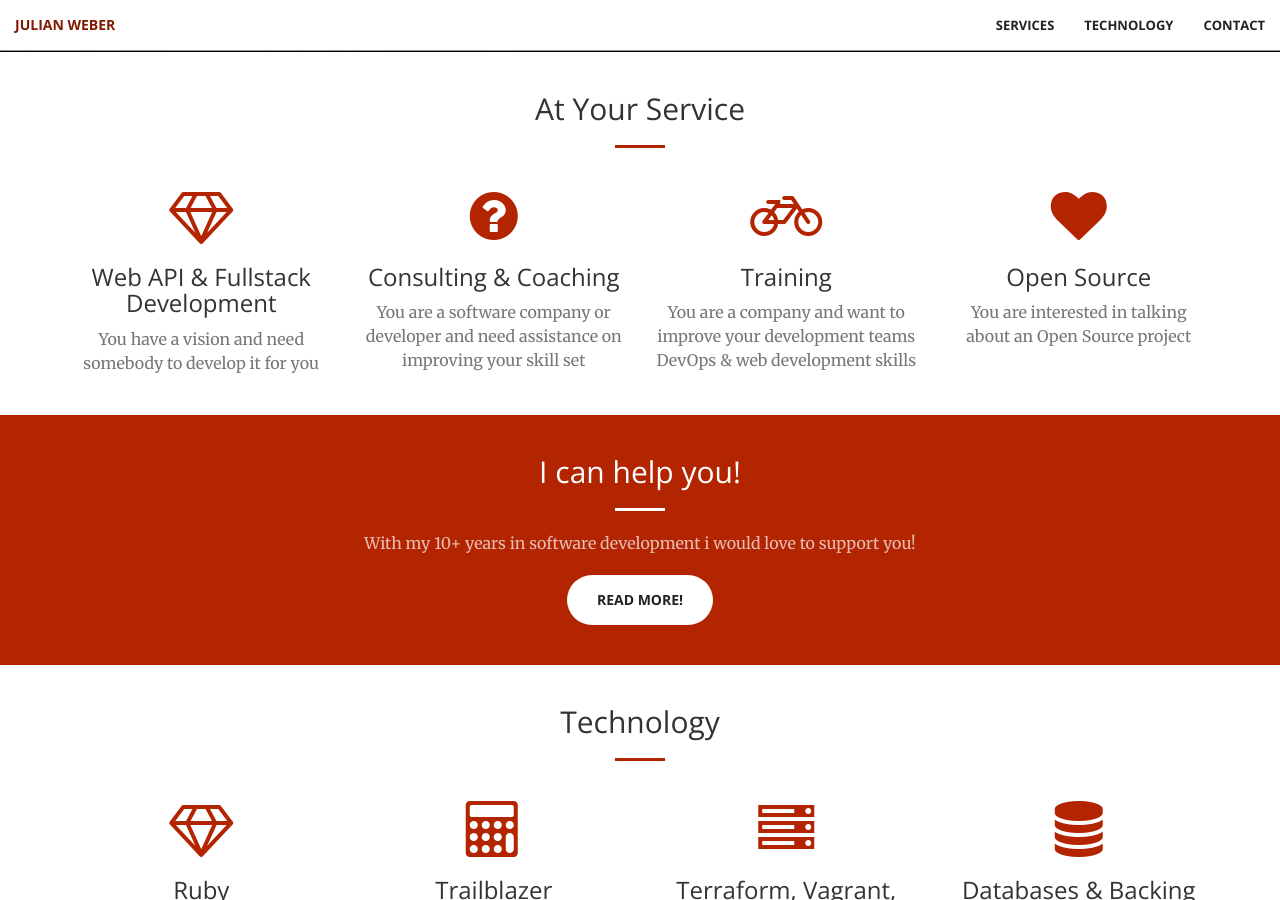
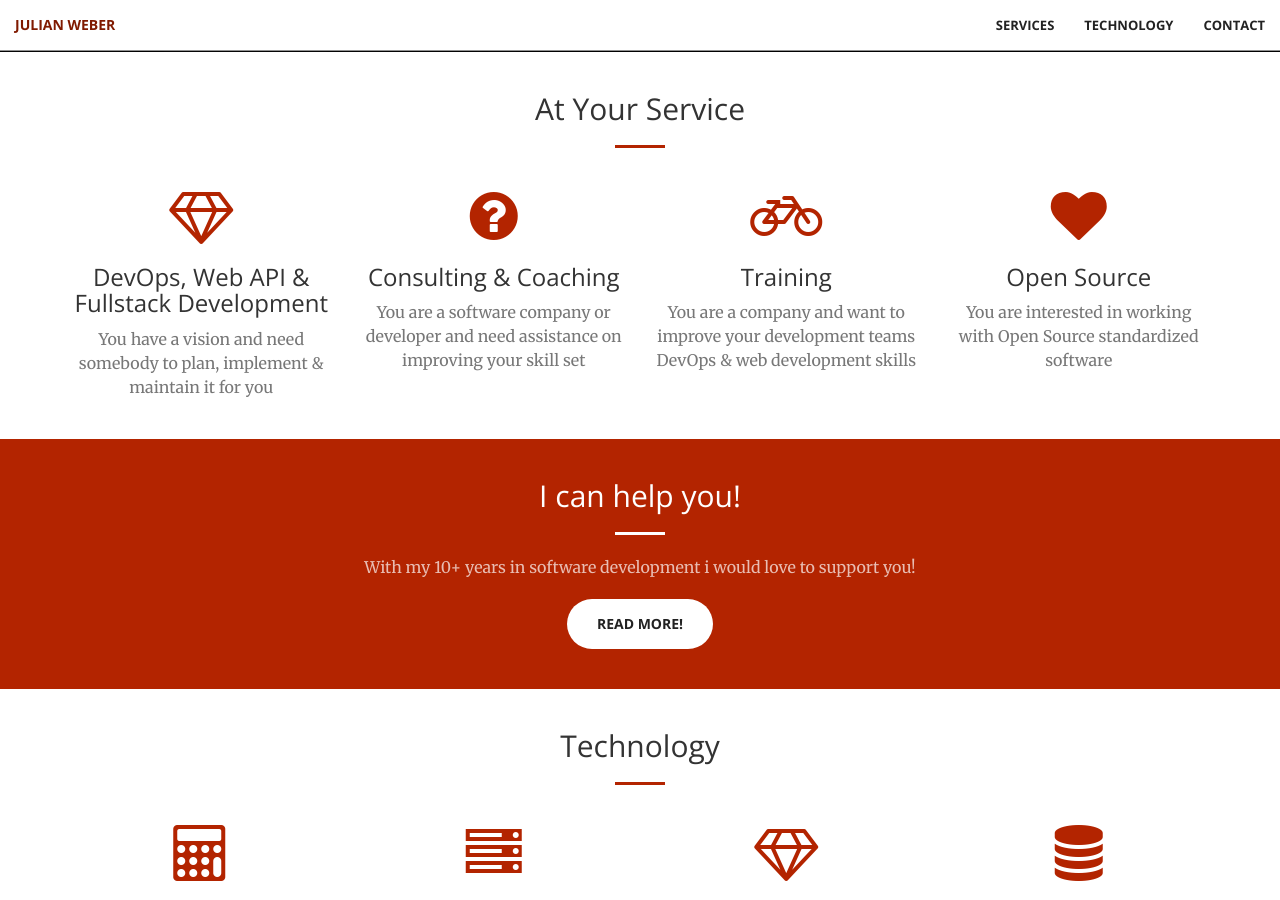
Before and after one commit to julweber/julweber.github.io, a Jekyll site: the page built from index.html, in a window 1280 px wide and 900 px high, scrolled down 848 px. Built offline with Jekyll 4.4.1, drawn with Linux system fonts in a browser that asks for light colours; some of the changed text lies outside the part shown.

Commit message:
update tech stack

```diff
--- a/_includes/header.html
+++ b/_includes/header.html
@@ -1,7 +1,7 @@
 <header>
     <div class="header-content">
         <div class="header-content-inner">
-            <h1>You need help with web apps, APIs or DevOps?</h1>
+            <h1>You need help with DevOps, web apps or APIs?</h1>
             <hr>
             <p class="subline-header-color">I would love to help you while building great software.</p>
             <a href="#services" class="btn btn-primary btn-xl page-scroll">Find Out More</a>
--- a/_includes/services.html
+++ b/_includes/services.html
@@ -12,8 +12,8 @@
             <div class="col-lg-3 col-md-6 text-center">
                 <div class="service-box">
                     <i class="fa fa-4x fa-diamond wow bounceIn text-primary"></i>
-                    <h3>Web API & Fullstack Development</h3>
-                    <p class="text-muted">You have a vision and need somebody to develop it for you</p>
+                    <h3>DevOps, Web API & Fullstack Development</h3>
+                    <p class="text-muted">You have a vision and need somebody to plan, implement & maintain it for you</p>
                 </div>
             </div>
             <div class="col-lg-3 col-md-6 text-center">
@@ -34,7 +34,7 @@
                 <div class="service-box">
                     <i class="fa fa-4x fa-heart wow bounceIn text-primary" data-wow-delay=".3s"></i>
                     <h3>Open Source</h3>
-                    <p class="text-muted">You are interested in talking about an Open Source project</p>
+                    <p class="text-muted">You are interested in working with Open Source standardized software</p>
                 </div>
             </div>
         </div>
--- a/_includes/technology.html
+++ b/_includes/technology.html
@@ -11,23 +11,23 @@
         <div class="row">
             <div class="col-lg-3 col-md-6 text-center">
                 <div class="service-box">
-                    <i class="fa fa-4x fa-diamond wow bounceIn text-primary"></i>
-                    <h3>Ruby</h3>
-                    <p class="text-muted">Getting things done while having fun and writing great test automated code in a beautiful language</p>
-                </div>
-            </div>
-            <div class="col-lg-3 col-md-6 text-center">
-                <div class="service-box">
                     <i class="fa fa-4x fa-calculator wow bounceIn text-primary" data-wow-delay=".1s"></i>
-                    <h3>Trailblazer</h3>
-                    <p class="text-muted">BPMN on steroids. Build encapsulated & easy to change operation based workflows</p>
+                    <h3>Cloud Foundry & Kubernetes</h3>
+                    <p class="text-muted">Building and maintaining Platform as a Service systems</p>
                 </div>
             </div>
             <div class="col-lg-3 col-md-6 text-center">
                 <div class="service-box">
                     <i class="fa fa-4x fa-server wow bounceIn text-primary" data-wow-delay=".2s"></i>
-                    <h3>Terraform, Vagrant, Chef</h3>
+                    <h3>Terraform, Vagrant, Ansible, Concourse</h3>
                     <p class="text-muted">Building infrastructures independent from the IaaS provider, computer or OS</p>
+                </div>
+            </div>
+            <div class="col-lg-3 col-md-6 text-center">
+                <div class="service-box">
+                    <i class="fa fa-4x fa-diamond wow bounceIn text-primary"></i>
+                    <h3>Ruby & Trailblazer</h3>
+                    <p class="text-muted">Getting things done in a structured programming paradigm writing great test automated code</p>
                 </div>
             </div>
             <div class="col-lg-3 col-md-6 text-center">
```
